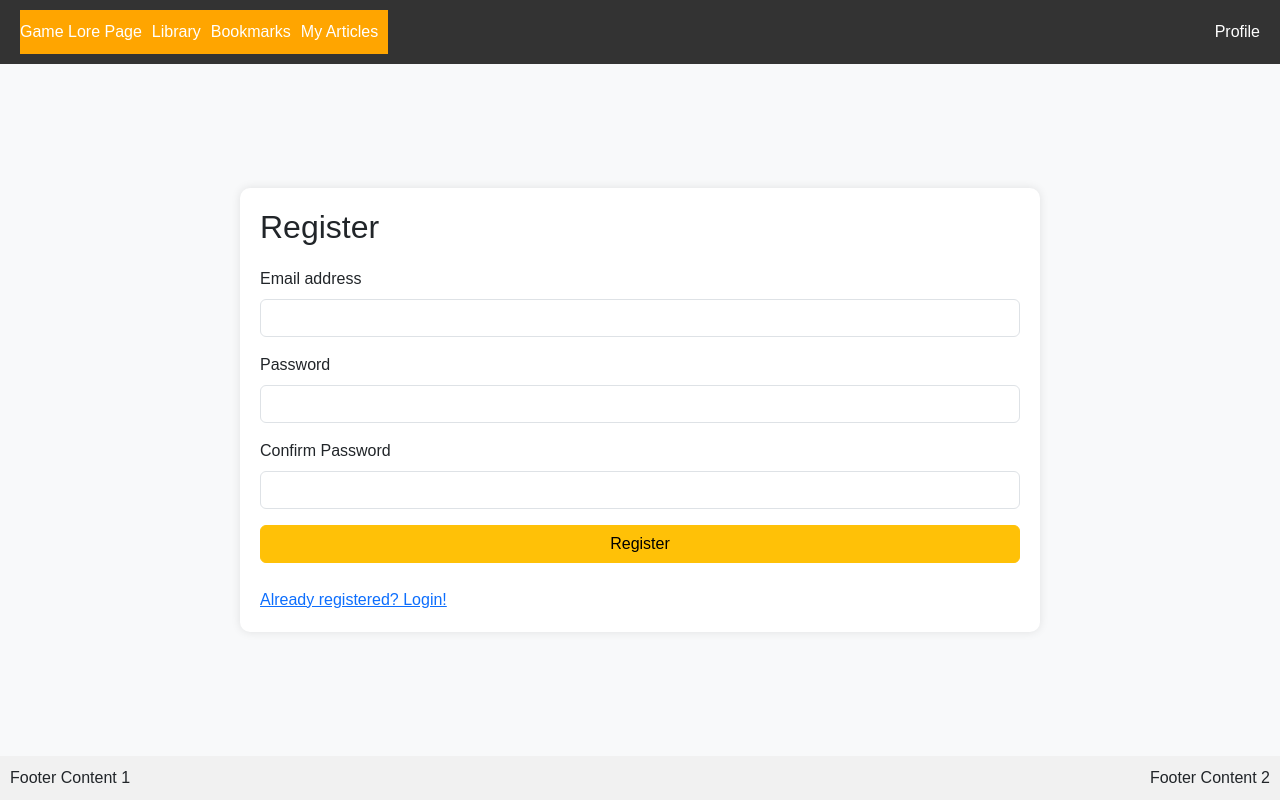
After one commit to NagyGergo1/loretracker, a PHP site: page /registerPage.html in a window 1280 px wide. The commit adds this page. Run offline with PHP 8.4, Linux system fonts and the light colour scheme.

Commit message:
Hozzáadva a regisztráció/bejelnetkezés oldalakat, illetve a profil kezeléséhez a lapot.

```diff
--- /dev/null
+++ b/css/loginPage.css
@@ -0,0 +1,89 @@
+body {
+    font-family: Arial, sans-serif;
+}
+.container {
+    display: flex;
+    flex-direction: column;
+    width: 100%;
+    height: 100vh;
+    padding: 0;
+    max-width: none;
+}
+.navbar {
+    display: flex;
+    justify-content: space-between;
+    padding: 10px 20px;
+    background-color: #333;
+    color: #fff;
+}
+
+.left-items,
+.right-items {
+    display: flex;
+    align-items: center;
+}
+
+.left-items {
+    background-color: orange;
+    padding: 10px 0;
+}
+
+.left-items > div {
+    margin-right: 10px;
+}
+
+.navbar div {
+    cursor: pointer;
+}
+
+.navbar a {
+    text-decoration: none;
+    color: #fff;
+}
+
+.navMenu a.active {
+    background-color: orange;
+    color: white;
+}
+
+.main {
+    display: flex;
+    flex: 1;
+    justify-content: center;
+    align-items: center;
+    background-color: #f8f9fa;
+}
+
+.login-register-container {
+    display: flex;
+    justify-content: space-between;
+    width: 800px;
+    margin: 0 auto;
+    padding: 20px;
+    background-color: #ffffff;
+    box-shadow: 0 0 10px rgba(0, 0, 0, 0.1);
+    border-radius: 10px;
+}
+
+.form-container {
+    width: 100%;
+}
+
+.form-container h2 {
+    margin-bottom: 20px;
+}
+
+.form-container .form-control {
+    margin-bottom: 10px;
+}
+
+.form-container button {
+    width: 100%;
+}
+
+.footer {
+    display: flex;
+    justify-content: space-between;
+    padding: 10px;
+    background-color: #f1f1f1;
+}
--- a/konyvtarOldal.html
+++ b/konyvtarOldal.html
@@ -33,7 +33,7 @@
         <div class="kartyak" id="kartya_div">
             <div class="row" id="kartya_row">
                 <div class="col-lg-1 col-sm-3 kartya jatek_tipus1">
-                    <a href="https://example.com" class="card d-flex flex-column jatek_kartya" id="jatek1">
+                    <a href="./gamePage.html" class="card d-flex flex-column jatek_kartya" id="jatek1">
                         <div class="card-body flex-grow-1">
                             <img src="..." alt="Placeholder">
                         </div>
--- /dev/null
+++ b/registerPage.html
@@ -0,0 +1,63 @@
+<!DOCTYPE html>
+<html lang="en">
+
+<head>
+    <meta charset="UTF-8">
+    <meta name="viewport" content="width=device-width, initial-scale=1.0">
+    <title>Registration Page</title>
+    <link href="https://cdn.jsdelivr.net/npm/bootstrap@5.3.3/dist/css/bootstrap.min.css" rel="stylesheet"
+        integrity="sha384-QWTKZyjpPEjISv5WaRU9OFeRpok6YctnYmDr5pNlyT2bRjXh0JMhjY6hW+ALEwIH" crossorigin="anonymous">
+    <link rel="stylesheet" href="./css/loginPage.css">
+</head>
+
+<body>
+    <div class="container">
+        <div class="navbar">
+            <div class="left-items" style="background-color: orange;">
+                <div>Game Lore Page</div>
+                <div><a href="./konyvtarOldal.html" class="active">Library</a></div>
+                <div>Bookmarks</div>
+                <div>My Articles</div>
+            </div>
+            <div class="right-items">
+                <div>Profile</div>
+            </div>
+        </div>
+        <div class="main">
+            <div class="login-register-container">
+                <div class="form-container">
+                    <form id="form-content">
+                        <h2>Register</h2>
+                        <div class="mb-3">
+                            <label for="registerEmail" class="form-label">Email address</label>
+                            <input type="email" class="form-control" id="registerEmail" required>
+                        </div>
+                        <div class="mb-3">
+                            <label for="registerPassword" class="form-label">Password</label>
+                            <input type="password" class="form-control" id="registerPassword" required>
+                        </div>
+                        <div class="mb-3">
+                            <label for="registerConfirmPassword" class="form-label">Confirm Password</label>
+                            <input type="password" class="form-control" id="registerConfirmPassword" required>
+                        </div>
+                        <button type="submit" class="btn btn-warning">Register</button>
+                        <div style="padding-top: 25px;">
+                            <a href="./loginPage.html">Already registered? Login!</a>
+                        </div>
+                    </form>
+                </div>
+            </div>
+        </div>
+        <div class="footer">
+            <div>Footer Content 1</div>
+            <div>Footer Content 2</div>
+        </div>
+    </div>
+
+    <script src="https://cdn.jsdelivr.net/npm/bootstrap@5.3.3/dist/js/bootstrap.bundle.min.js"
+        integrity="sha384-YvpcrYf0tY3lHB60NNkmXc5s9fDVZLESaAA55NDzOxhy9GkcIdslK1eN7N6jIeHz"
+        crossorigin="anonymous"></script>
+    <script src="./js/loginPage.js"></script>
+</body>
+
+</html>
```
Also changed, not shown: css/gamePage.css (+6 -2 lines), css/registerPage.css (added, +89 -0 lines), gamePage.html (+7 -5 lines), loginPage.html (added, +53 -0 lines), profilePage.html (added, +11 -0 lines), js/loginPage.js (added).
